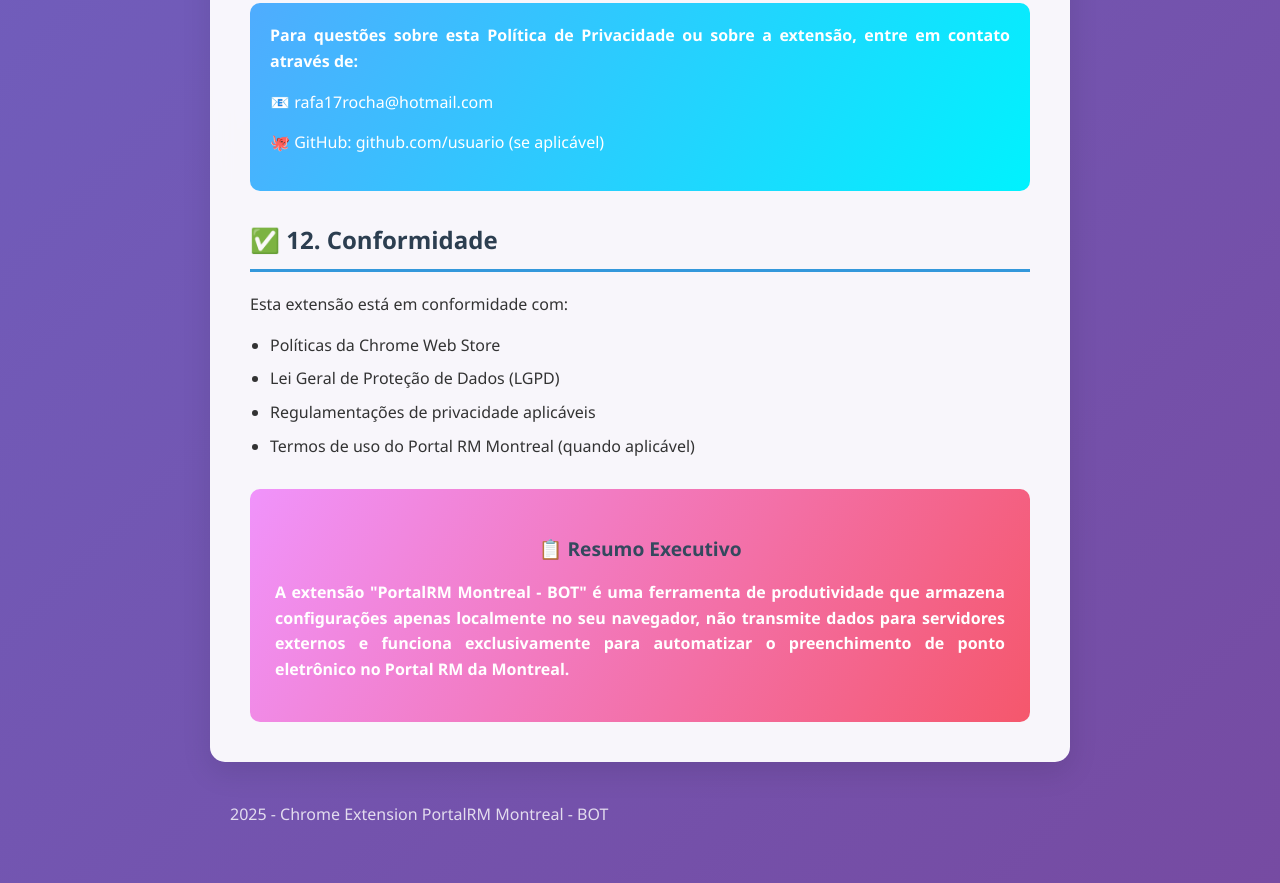
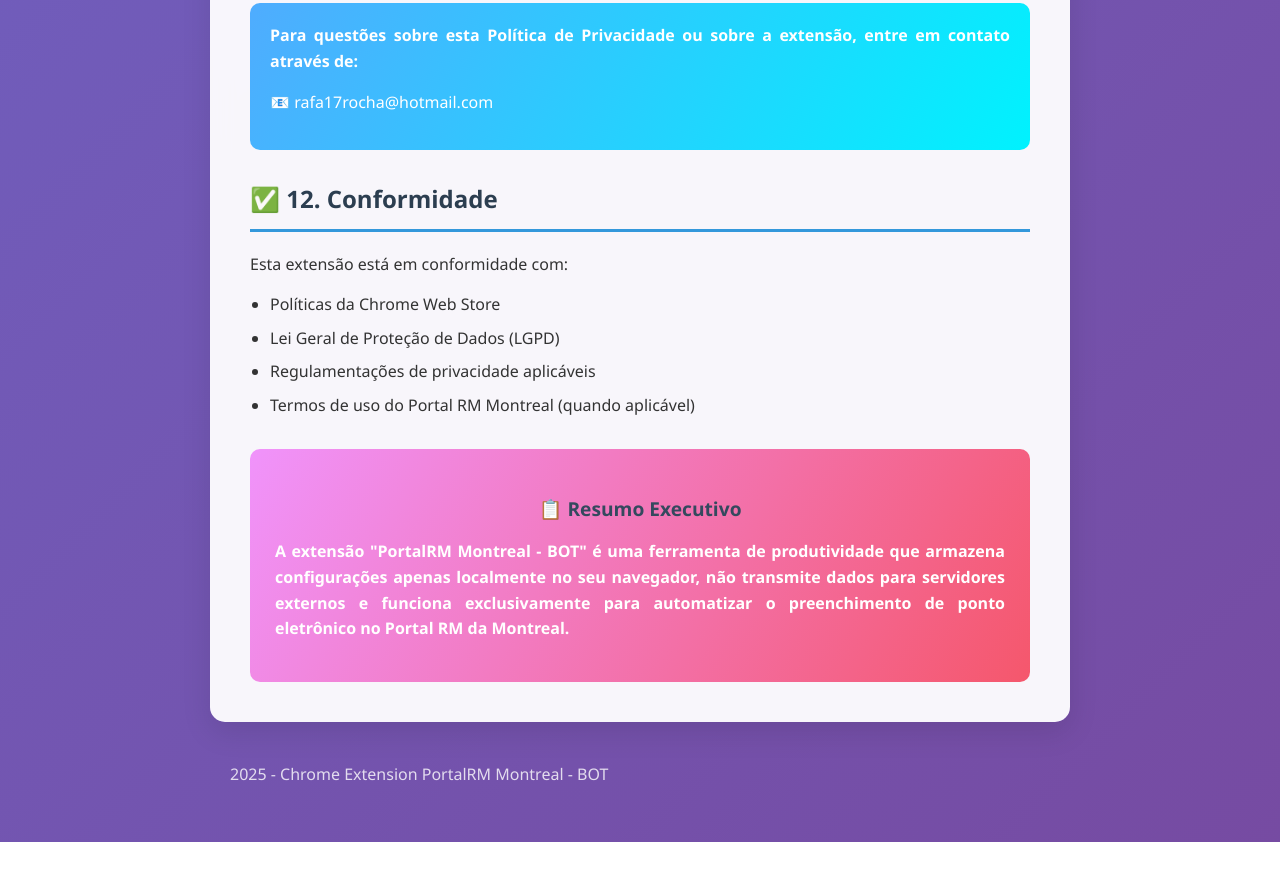
Before and after one commit to rafajrcarvalho/chrome_portalrm_fill, a browser extension: page docs/index.html in a window 1280 px wide. Shown: the part 4151-5034 px from the top of the page. After the commit the page ends 4993 px from the top, so only its background shows below. Drawn offline with Linux system fonts and the light colour scheme.

Commit message:
privacy page adjusted

```diff
--- a/docs/index.html
+++ b/docs/index.html
@@ -392,7 +392,6 @@
                 <div class="contact-section">
                     <p><strong>Para questões sobre esta Política de Privacidade ou sobre a extensão, entre em contato através de:</strong></p>
                     <p>📧 rafa17rocha@hotmail.com</p>
-                    <p>🐙 GitHub: github.com/usuario (se aplicável)</p>
                 </div>
 
                 <h2>✅ 12. Conformidade</h2>
```
